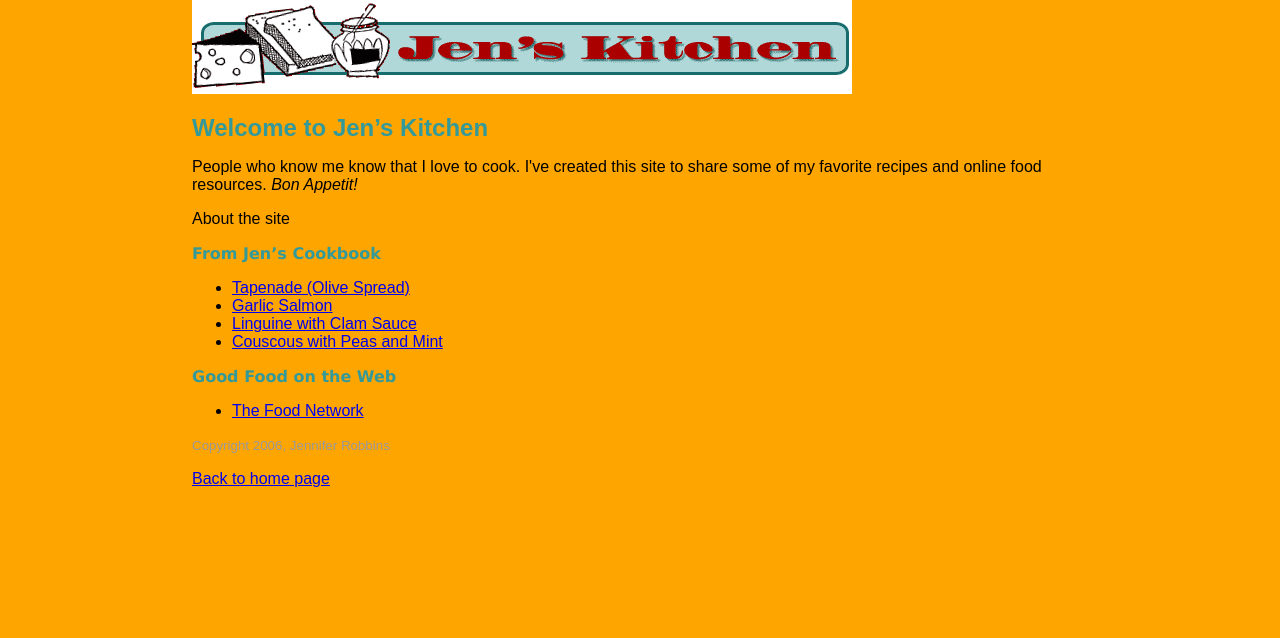
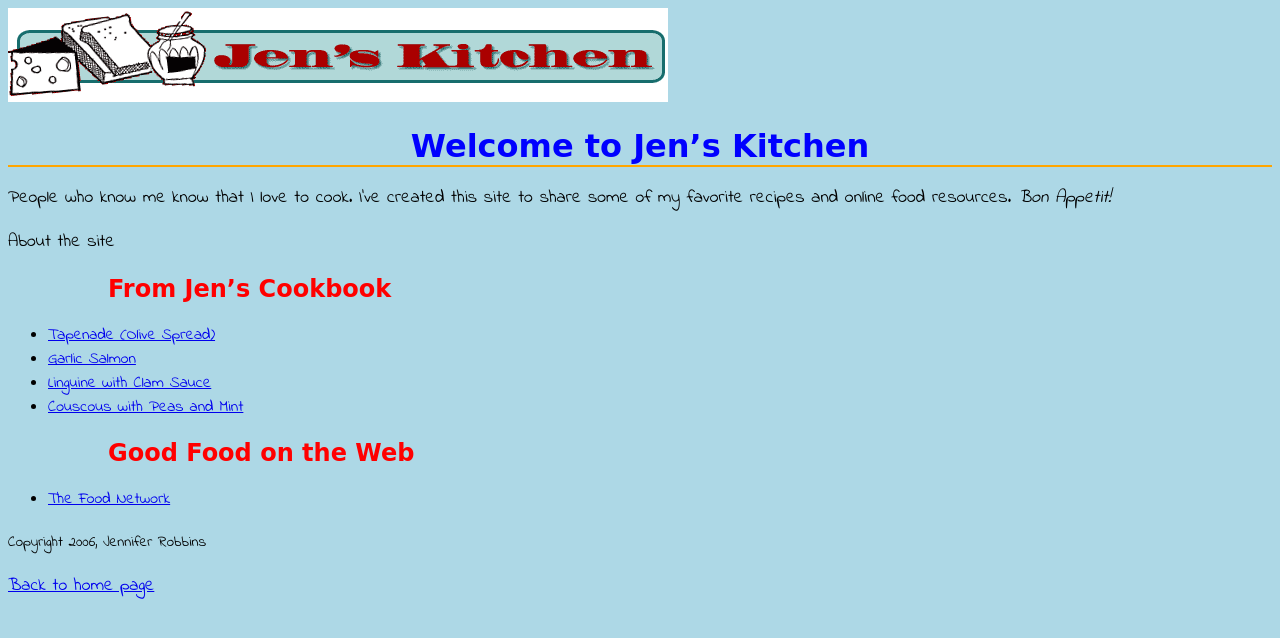
Before and after one commit to Skating158/fid, a plain HTML site: page blackgoose/Black Goose Bistro/menu.html in a window 1280 px wide. Drawn offline with Linux system fonts and the light colour scheme; a web font is replaced by a local one.

Commit message:
Update menu.html

```diff
--- a/blackgoose/Black Goose Bistro/menu.html
+++ b/blackgoose/Black Goose Bistro/menu.html
@@ -9,30 +9,7 @@
 
 <title>Jen's Kitchen</title>
 
-<style>
-body {
-  background-color: #ffa500;
-  margin: 0 15%;
-  font-family: sans-serif;
-  }
-
- {
-	margin: 2em 6em;
-	font-family: Georgia, "Times New Roman", Times, serif;
-}
-h1, h2 {
-	color: #399;}
-h1 {
-	font-size: 1.5em;
-}
-h2 {
-	font-family: Verdana, Geneva, sans-serif;
-	font-size: 1em;
-}
-small {
-	color: #999;
-}
-</style>
+<link href="StyleSheet.css" rel="stylesheet" type="text/css">
 
 
 </head>
```
